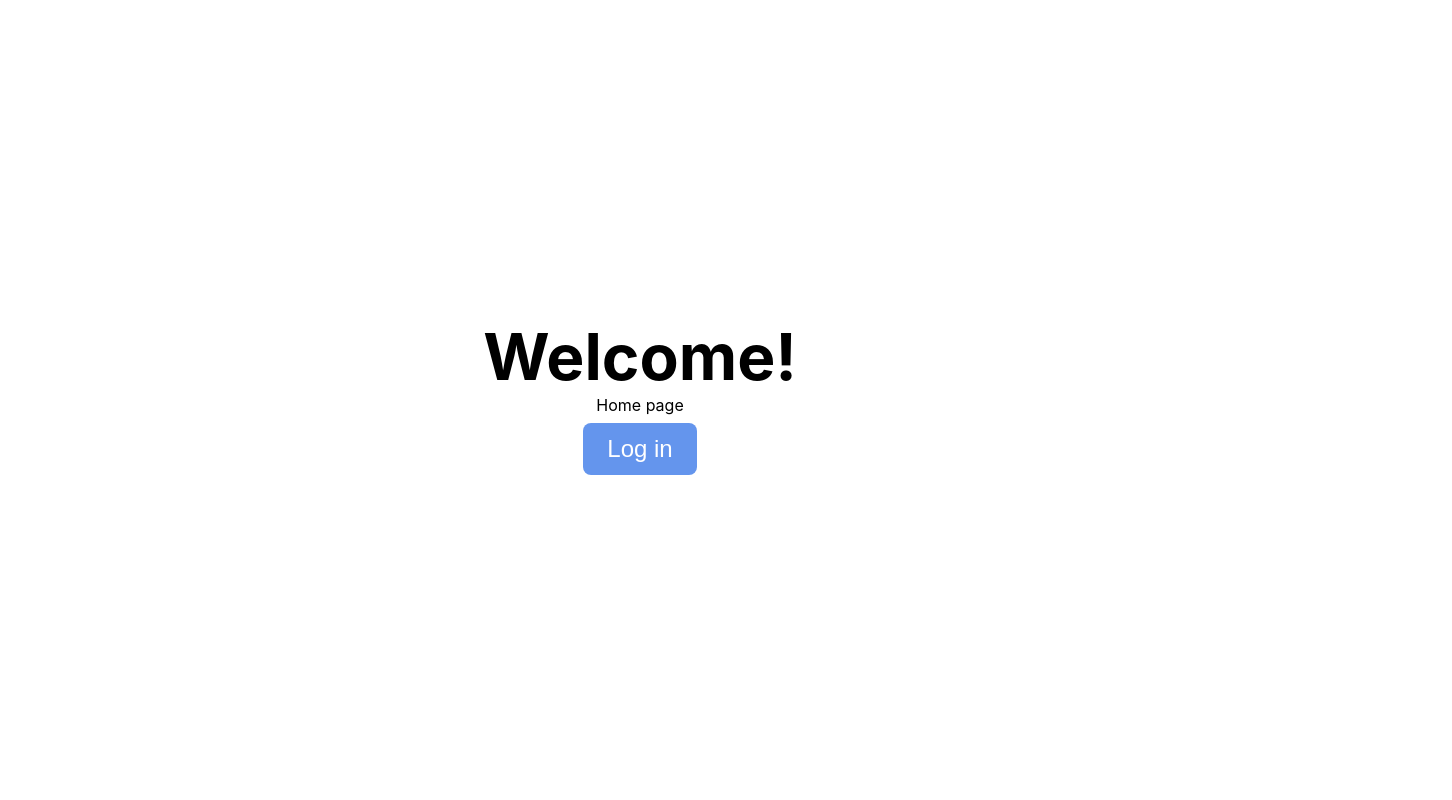
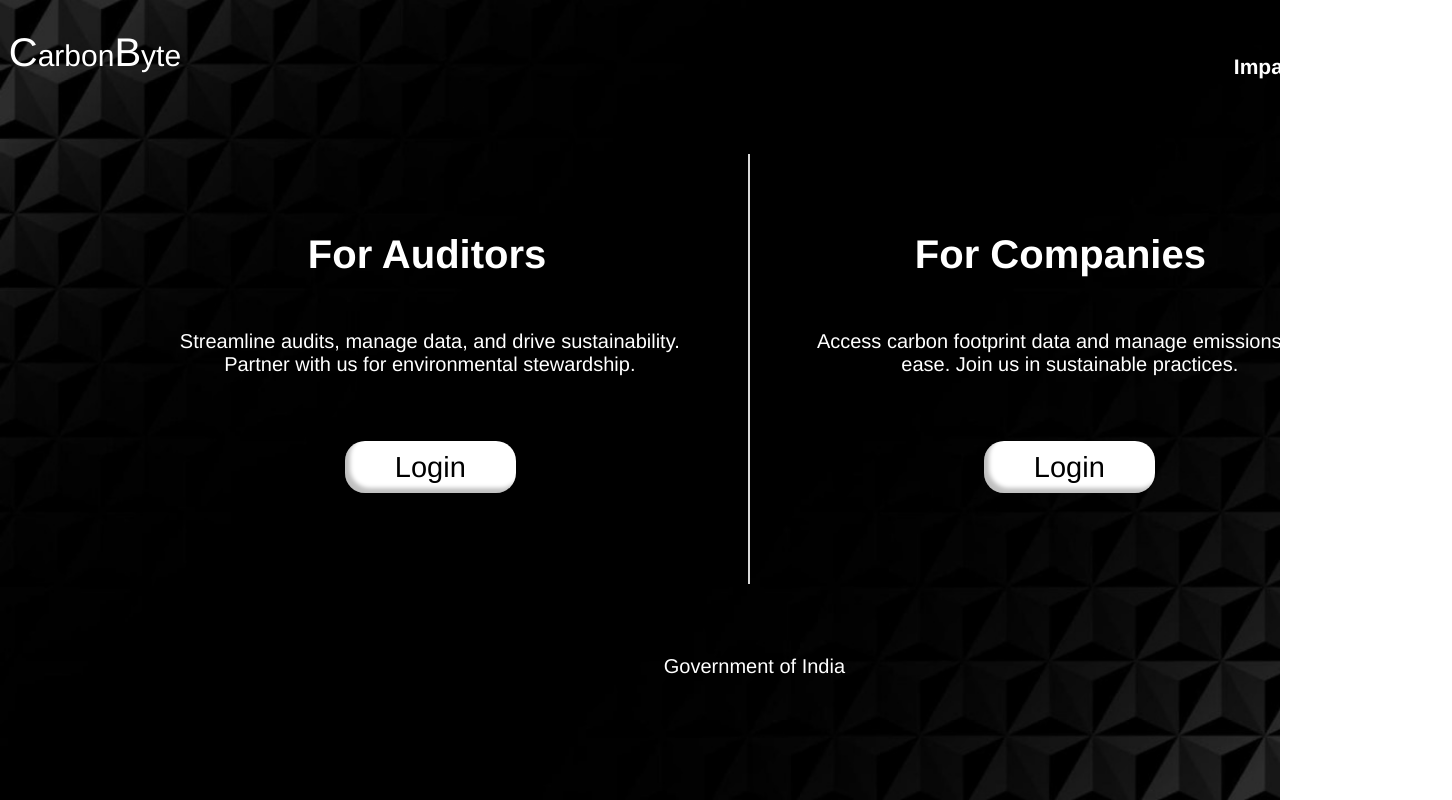
Before and after one commit to METACRYPT12/YantraMainHack, a React (Create React App) app in the folder client/: page / in a window 1280 px wide. Shown: the whole page, 1452 px wide, since content can reach past the window. Built offline with nearby package versions, Linux system fonts and the light colour scheme.

Commit message:
Login Page Added

```diff
--- /dev/null
+++ b/client/src/components/loginpage/loginPage.css
@@ -0,0 +1,248 @@
+.Dualloginpage {
+  background-color: #ffffff;
+  display: flex;
+  flex-direction: row;
+  justify-content: center;
+  width: 100vw;
+  height: 100vh;
+  position: relative;
+}
+
+.Dualloginpage .overlap-wrapper {
+  background-color: #ffffff;
+  height: inherit;
+  width: inherit;
+  position: relative;
+  background-image: url(./background.jpg);
+  background-position: 50% 50%;
+  background-size: cover;
+}
+
+.Dualloginpage .overlap {
+  position: absolute;
+  top: 0%;
+  left: 8.5%;
+  transform: translate(-50%, -50%);
+  white-space: nowrap;
+  width: fit-content;
+}
+
+.Dualloginpage .carbon-byte {
+  color: #ffffff;
+  font-family: "Ethnocentric-Regular", Helvetica;
+  font-size: 40px;
+  font-weight: 400;
+  left: -100px;
+  letter-spacing: 0;
+  line-height: normal;
+  position: absolute;
+  top: -10px;
+  white-space: nowrap;
+}
+
+.Dualloginpage .text-wrapper {
+  color: #ffffff;
+  font-family: "Ethnocentric-Regular", Helvetica;
+  font-size: 40px;
+  font-weight: 400;
+  letter-spacing: 0;
+}
+
+.Dualloginpage .span {
+  font-size: 30px;
+}
+
+.Dualloginpage .div {
+  color: #ffffff;
+  font-family: "Conthrax-SemiBold", Helvetica;
+  font-size: 21px;
+  font-weight: 600;
+  left: 1125px;
+  letter-spacing: 0;
+  line-height: normal;
+  position: absolute;
+  top: 55px;
+  white-space: nowrap;
+}
+
+
+.Dualloginpage .text-wrapper-2 {
+  color: #ffffff;
+  font-family: "Conthrax-SemiBold", Helvetica;
+  font-size: 21px;
+  font-weight: 600;
+  left: 1250px;
+  letter-spacing: 0;
+  line-height: normal;
+  position: absolute;
+  top: 55px;
+  white-space: nowrap;
+}
+
+.Dualloginpage .div a,
+.Dualloginpage .text-wrapper-2 a {
+  color: #ffffff;
+  text-decoration: none;
+}
+
+.Dualloginpage .text-wrapper-4 {
+  color: #ffffff;
+  font-family: "Poppins-SemiBold", Helvetica;
+  font-size: 40px;
+  font-weight: 600;
+  height: 60px;
+  left: 199px;
+  letter-spacing: 0;
+  line-height: normal;
+  position: absolute;
+  text-align: center;
+  top: 232px;
+}
+
+.Dualloginpage .text-wrapper-5 {
+  color: #ffffff;
+  font-family: "Poppins-SemiBold", Helvetica;
+  font-size: 40px;
+  font-weight: 600;
+  height: 60px;
+  left: 806px;
+  letter-spacing: 0;
+  line-height: normal;
+  position: absolute;
+  text-align: center;
+  top: 232px;
+}
+
+.Dualloginpage .p {
+  color: #ffffff;
+  font-family: "Poppins-Regular", Helvetica;
+  font-size: 20px;
+  font-weight: 400;
+  height: 84px;
+  left: 65px;
+  letter-spacing: 0;
+  line-height: normal;
+  position: absolute;
+  text-align: center;
+  top: 310px;
+  width: 512px;
+  white-space: wrap;
+}
+
+.Dualloginpage .text-wrapper-6 {
+  color: #ffffff;
+  font-family: "Poppins-Regular", Helvetica;
+  font-size: 20px;
+  font-weight: 400;
+  height: 84px;
+  left: 705px;
+  letter-spacing: 0;
+  line-height: normal;
+  position: absolute;
+  text-align: center;
+  top: 310px;
+  width: 512px;
+  white-space: wrap;
+}
+
+.Dualloginpage .AuditorLoginSection {
+  height: 52px;
+  left: 236px;
+  position: absolute;
+  top: 441px;
+  width: 173px;
+}
+
+.Dualloginpage .overlap-group {
+  background-color: #ffffff;
+  border-radius: 20px;
+  box-shadow: inset 5px -5px 4px #00000040;
+  height: 52px;
+  position: relative;
+  width: 171px;
+}
+
+.Dualloginpage .ButtonWrapper {
+  color: #000000;
+  font-family: "Poppins-Regular", Helvetica;
+  font-size: 29px;
+  font-weight: 400;
+  height: auto;
+  left: 50%;
+  top: 50%;
+  letter-spacing: 0;
+  line-height: normal;
+  position: absolute;
+  text-align: center;
+  transform: translate(-50%, -50%);
+
+}
+
+.Dualloginpage .ButtonWrapper .AuditorLoginBtn {
+  background: none;
+  color: inherit;
+  font-family: inherit;
+  font-size: inherit;
+  font-weight: inherit;
+}
+
+.Dualloginpage .ButtonWrapper .CompanyLoginBtn {
+  background: none;
+  color: inherit;
+  font-family: inherit;
+  font-size: inherit;
+  font-weight: inherit;
+}
+
+.Dualloginpage .CompanyLoginSection {
+  height: 52px;
+  left: 875px;
+  position: absolute;
+  top: 441px;
+  width: 173px;
+}
+
+.Dualloginpage .overlap-2 {
+  height: 56px;
+  left: 555px;
+  position: absolute;
+  top: 655px;
+  width: 238px;
+}
+
+.Dualloginpage .text-wrapper-8 {
+  color: #ffffff;
+  font-family: "Poppins-Regular", Helvetica;
+  font-size: 20px;
+  font-weight: 400;
+  height: 30px;
+  left: 0;
+  letter-spacing: 0;
+  line-height: normal;
+  position: absolute;
+  text-align: center;
+  top: 0;
+}
+
+.Dualloginpage .text-wrapper-9 {
+  color: #ffffff;
+  font-family: "Poppins-ExtraBold", Helvetica;
+  font-size: 20px;
+  font-weight: 800;
+  height: 30px;
+  left: 79px;
+  letter-spacing: 0;
+  line-height: normal;
+  position: absolute;
+  text-align: center;
+  top: 26px;
+}
+
+.Dualloginpage .rectangle {
+  background-color: #d9d9d9;
+  height: 430px;
+  left: 639px;
+  position: absolute;
+  top: 154px;
+  width: 2px;
+}
--- /dev/null
+++ b/client/src/components/loginpage/loginPage.jsx
@@ -0,0 +1,62 @@
+import React from "react";
+import "./loginPage.css";
+
+const Dualloginpage = () => {
+  return (
+    <div className="Dualloginpage">
+      <div className="overlap-wrapper">
+        <div className="overlap">
+          <p className="carbon-byte">
+            <span className="text-wrapper">C</span>
+            <span className="span">arbon</span>
+            <span className="text-wrapper">B</span>
+            <span className="span">yte</span>
+          </p>
+          <div className="div"><a href='/impact/'>Impact</a>
+          </div>
+          <div className="text-wrapper-2"><a href='/about/'>About Us</a>
+          </div>
+          <div className="text-wrapper-4">For Auditors</div>
+          <div className="text-wrapper-5">For Companies</div>
+          <p className="p">
+            Streamline audits, manage data, and drive sustainability. Partner with us for environmental stewardship.
+          </p>
+          <p className="text-wrapper-6">
+            Access carbon footprint data and manage emissions with ease. Join us in sustainable practices.
+          </p>
+          <div className="AuditorLoginSection">
+            <div className="overlap-group">
+              <div className="ButtonWrapper">
+                <input
+                  className={"AuditorLoginBtn"}
+                  type="button"
+                  //onClick={ }
+                  value={"Login"}
+                />
+              </div>
+            </div>
+          </div>
+          <div className="CompanyLoginSection">
+            <div className="overlap-group">
+              <div className="ButtonWrapper">
+                <input
+                  className={"CompanyLoginBtn"}
+                  type="button"
+                  //onClick={ }
+                  value={"Login"}
+                />
+              </div>
+            </div>
+            </div>
+          <div className="overlap-2">
+            <div className="text-wrapper-8">Government of India</div>
+          </div>
+          <div className="rectangle" />
+        </div>
+      </div>
+    </div>
+  );
+};
+
+
+export default Dualloginpage;
--- a/client/src/index.js
+++ b/client/src/index.js
@@ -1,13 +1,14 @@
-import React from 'react';
-import ReactDOM from 'react-dom/client';
-import './index.css';
-import App from './App';
-import reportWebVitals from './reportWebVitals';
+import React from "react";
+import ReactDOM from "react-dom/client";
+import "./index.css";
+//import App from "./App";
+import reportWebVitals from "./reportWebVitals";
+import Dualloginpage from "./components/loginpage/loginPage";
 
-const root = ReactDOM.createRoot(document.getElementById('root'));
+const root = ReactDOM.createRoot(document.getElementById("root"));
 root.render(
   <React.StrictMode>
-    <App />
+    <Dualloginpage />
   </React.StrictMode>
 );
 
```
Also changed, not shown: client/src/components/loginpage/background.jpg (added).
